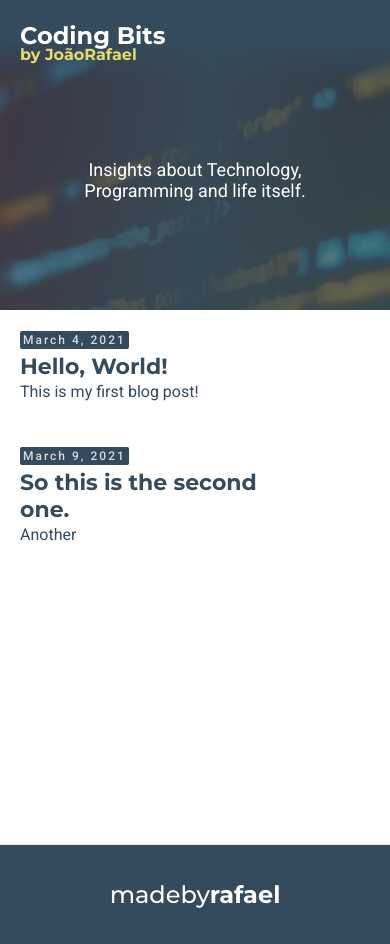
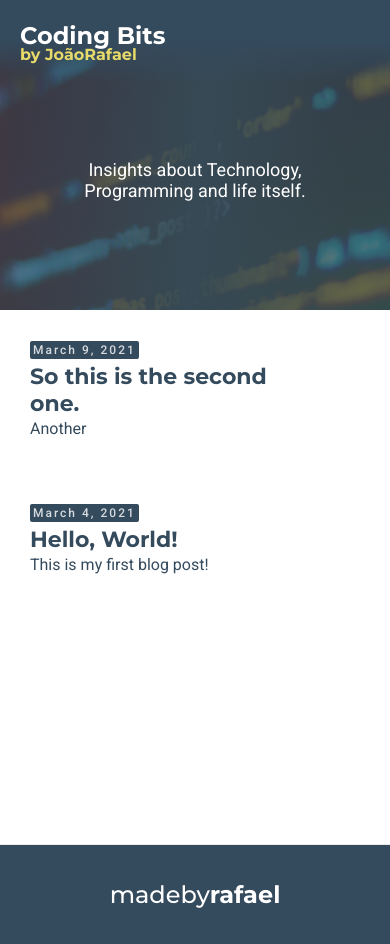
Before and after one commit to joao-rafael/blog, a Next.js app: page / in a window 390 px wide. Built offline with nearby package versions, Linux system fonts and the light colour scheme.

Commit message:
feat(index.js): posts can be now ordered by date

```diff
--- a/components/Card.js
+++ b/components/Card.js
@@ -4,8 +4,8 @@ import Link from 'next/link'
 const  Card = ({title, date, description, link}) => {
     return (
         <article className={styles.card}>
-            <Link href={link}>
-                <a>
+            <Link href={link} >
+                <a className={styles.clink}>
                     <span className={styles.date}>{date}</span>
                     <h2 className={styles.title}>
                         {title}
--- a/pages/index.js
+++ b/pages/index.js
@@ -50,6 +50,7 @@ export const getStaticProps = async () => {
     const entry = fs.readFileSync(path.join('posts', file)).toString();
     const parsedMarkdown = matter(entry);
     markdowns.push(parsedMarkdown.data);
+    markdowns.sort((a,b) => new Date(b.dateiso) - new Date(a.dateiso))
   })
 
   return {
--- a/posts/hello.md
+++ b/posts/hello.md
@@ -2,6 +2,7 @@
 title: Hello, World!
 slug: hello
 date: March 4, 2021
+dateiso: "2021-04-22T16:30:10.357Z"
 description: This is my first blog post!
 ---
 ![alt text](./images/hello.jpg)
--- a/posts/second.md
+++ b/posts/second.md
@@ -1,6 +1,7 @@
 ---
 title: So this is the second one.
 date: March 9, 2021
+dateiso: "2021-04-23T16:30:10.357Z"
 slug: second
 description: Another
 ---
--- a/styles/Card.module.scss
+++ b/styles/Card.module.scss
@@ -7,10 +7,27 @@
     border-radius: 4px;
     background-color: transparent;
     margin-bottom: 25px;
+    min-height: 100px;
     transition: .2s ease;
     position: relative;
+    display: block;
+
+
+    .clink {
+        position: absolute;
+        padding: 10px;
+        z-index: 2;
+        width: 100%;
+        min-height: 80px;
+        height: 100%;
+        top: 0;
+        left: 0;
+        display: inline-block;
+
+    }
 
     .date {
+        z-index: 0;
         font-family: $roboto;
         letter-spacing: 2px;
         font-size: 12px;
@@ -22,6 +39,7 @@
     }
 
     .title {
+        z-index: 0;
         margin: 10px 0px 2px 0px;
         font-family: $montserrat;
         font-weight: bold;
@@ -37,9 +55,7 @@
         color: $color20;
     }
 
-    .link {
 
-    }
 
     &:hover {
         cursor: pointer;
@@ -79,6 +95,16 @@
     }
 
     @media screen and (max-width: 600px) {
+        min-height: unset;
+
+        .clink {
+            position: relative;
+            width: unset;
+            min-height: unset;
+            height: unset;
+            min-height: unset;
+        }
+
         .date {
             font-family: $roboto;
             letter-spacing: 2px;
```
